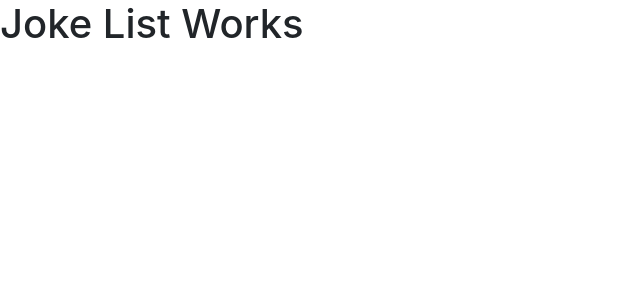
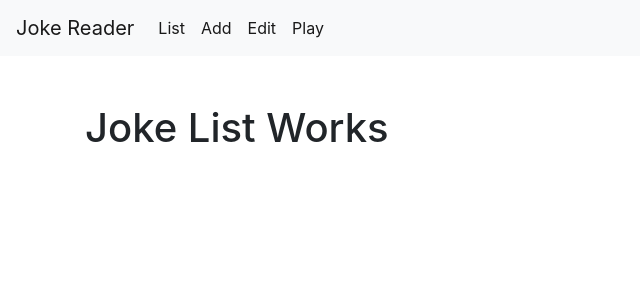
Before and after one commit to JohanurRahman/joke-reader, an Angular app: page /jokes in a window 1280 px wide. Shown: the top 300 px of the page, without its empty margins (0-640 px from the left). Built offline with nearby package versions, Linux system fonts and the light colour scheme.

Commit message:
Demo Navbar Added

```diff
--- a/src/app/app.component.html
+++ b/src/app/app.component.html
@@ -1 +1,27 @@
-<router-outlet></router-outlet>
+<nav class="navbar navbar-expand-lg navbar-light bg-light mb-5">
+  <a class="navbar-brand" href="#">Joke Reader</a>
+  <button class="navbar-toggler" type="button" data-toggle="collapse" data-target="#navbarSupportedContent" aria-controls="navbarSupportedContent" aria-expanded="false" aria-label="Toggle navigation">
+    <span class="navbar-toggler-icon"></span>
+  </button>
+
+  <div class="collapse navbar-collapse" id="navbarSupportedContent">
+    <ul class="navbar-nav mr-auto">
+      <li class="nav-item active">
+        <a class="nav-link" [routerLink]="['/', 'jokes']">List <span class="sr-only">(current)</span></a>
+      </li>
+      <li class="nav-item active">
+        <a class="nav-link" [routerLink]="['/', 'jokes', 'add']">Add <span class="sr-only">(current)</span></a>
+      </li>
+      <li class="nav-item active">
+        <a class="nav-link" [routerLink]="['/', 'jokes', 23, 'edit']">Edit <span class="sr-only">(current)</span></a>
+      </li>
+      <li class="nav-item active">
+        <a class="nav-link" [routerLink]="['/', 'jokes', 23, 'play']">Play <span class="sr-only">(current)</span></a>
+      </li>
+    </ul>
+  </div>
+</nav>
+
+<div class="container">
+  <router-outlet></router-outlet>
+</div>
```
